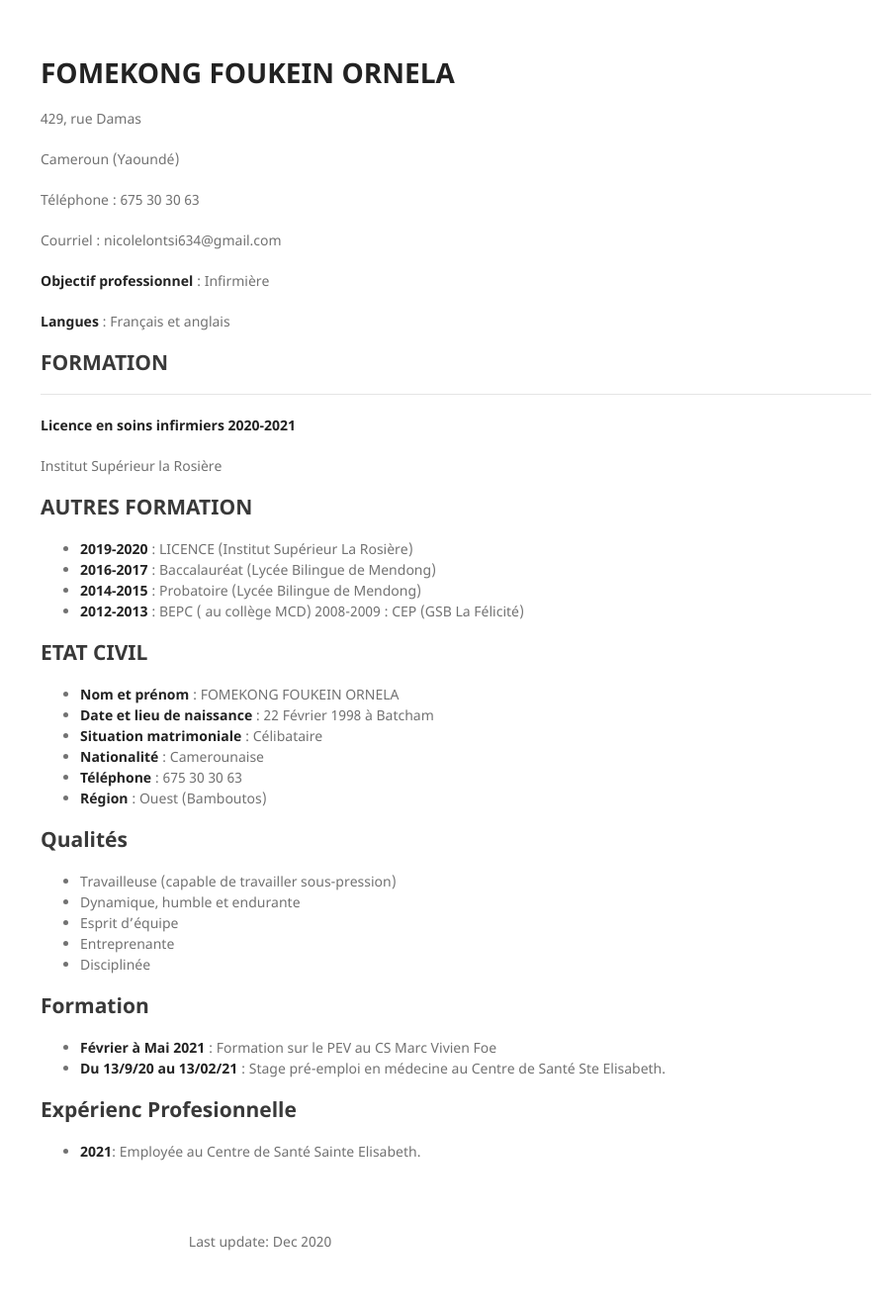
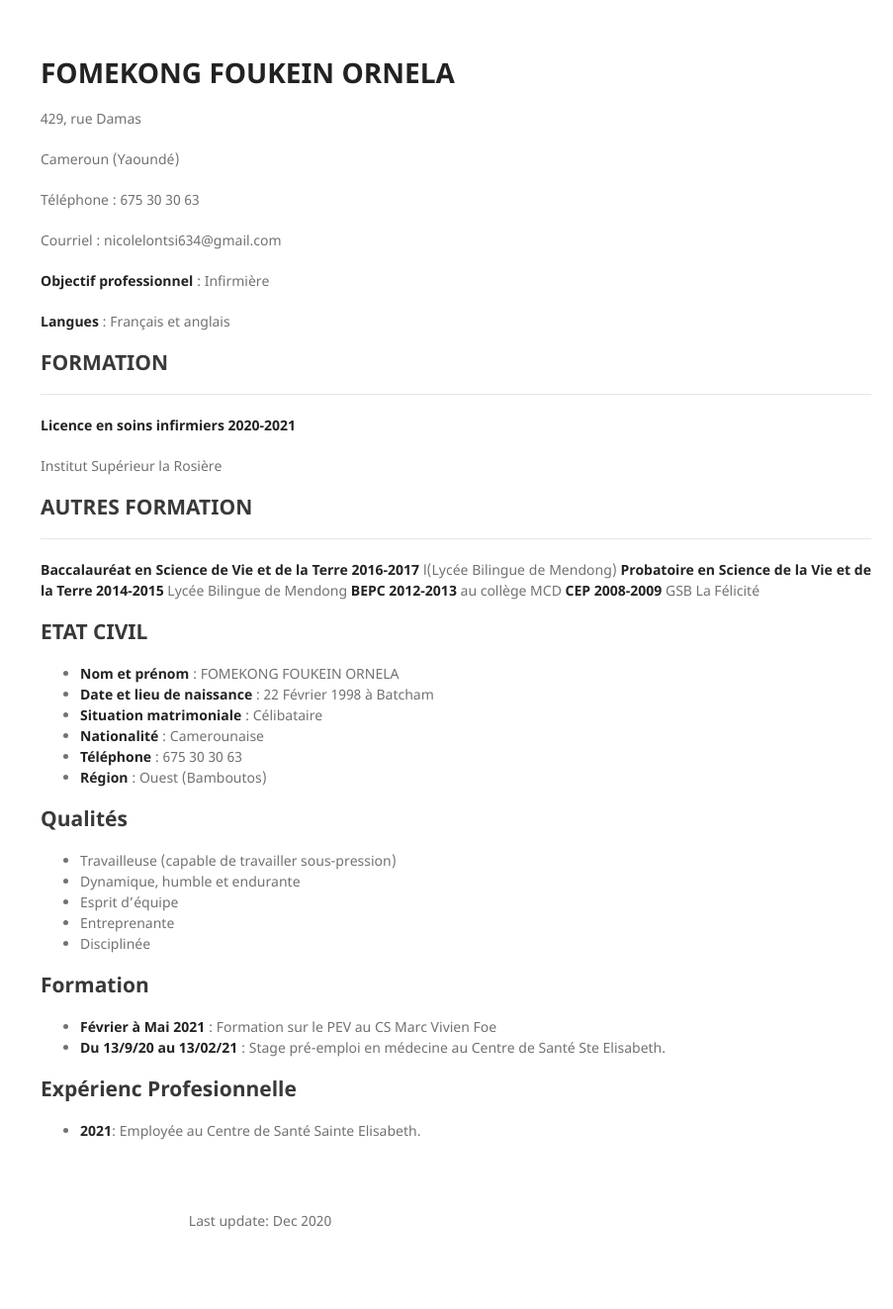
Before and after one commit to ornela1998/ornela1998.github.io, a Jekyll site: the page built from index.md, in a window 1280 px wide. Shown: the whole page at 99% size, without its empty margins (377-1280 px from the left). Built offline with Jekyll 4.4.1, drawn with Linux system fonts in a browser that asks for light colours; nearby versions of some CDN libraries; our own code applies the rules of GitHub Pages for plain Markdown files; a style sheet for code colours, icons or effects is not loaded; after the commit the page ends 1302 px from its top, so only the background shows below that.

Commit message:
Update index.md

```diff
--- a/index.md
+++ b/index.md
@@ -24,10 +24,16 @@ _________________________________________________________________
 Institut Supérieur la Rosière
 
 ## AUTRES FORMATION
-* **2019-2020** : LICENCE (Institut Supérieur La Rosière)
-* **2016-2017** : Baccalauréat (Lycée Bilingue de Mendong)
-* **2014-2015** : Probatoire (Lycée Bilingue de Mendong)
-* **2012-2013** : BEPC ( au collège MCD) 2008-2009 : CEP (GSB La Félicité)
+_________________________________________________________________
+
+**Baccalauréat en Science de Vie et de la Terre 2016-2017**
+l(Lycée Bilingue de Mendong)
+**Probatoire en Science de la Vie et de la Terre 2014-2015**
+Lycée Bilingue de Mendong
+**BEPC 2012-2013**
+au collège MCD
+**CEP 2008-2009**
+GSB La Félicité
 
 ## ETAT CIVIL
 
```
